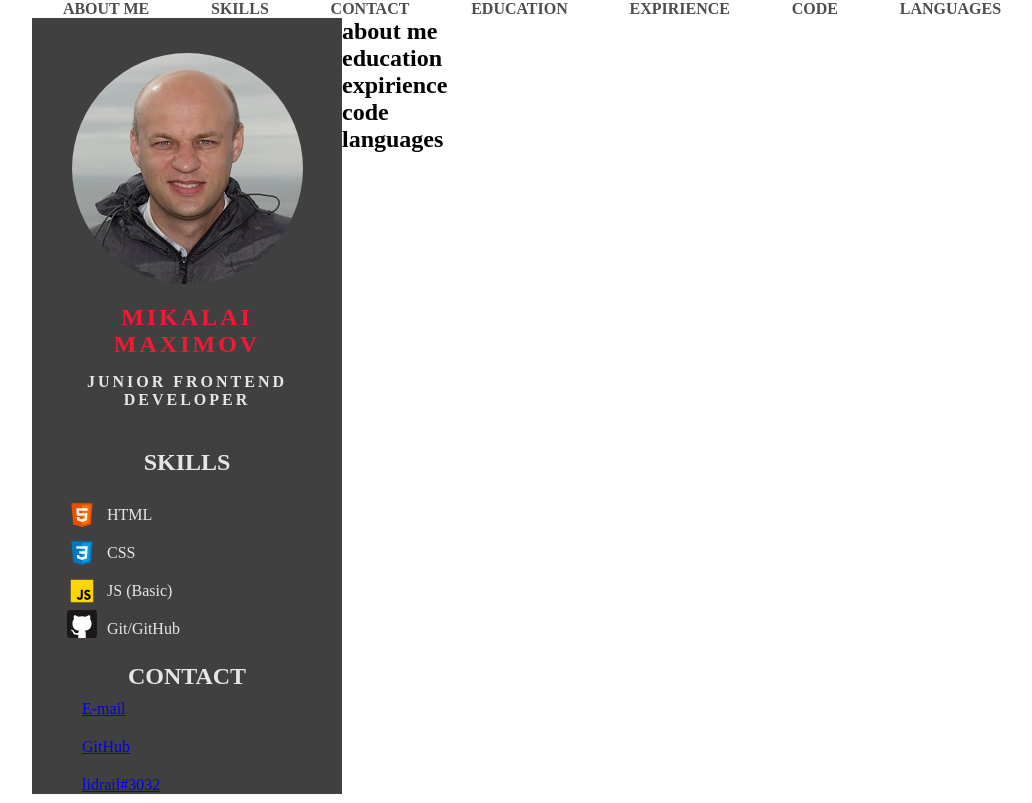
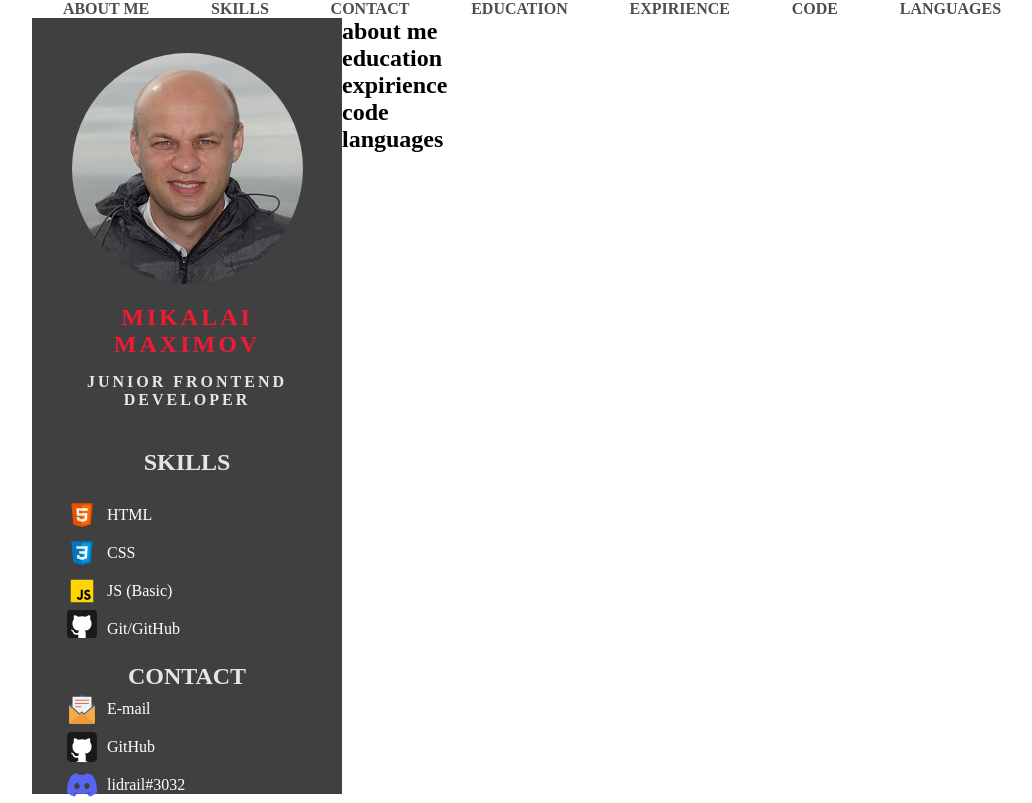
Before and after one commit to lidrail35/rsschool-cv, a plain HTML site: page index.html in a window 1280 px wide. Shown: the whole page, without its empty margins (108-1140 px from the left). Drawn offline with Linux system fonts and the light colour scheme.

Commit message:
feat add icon for contact section

```diff
--- a/index.html
+++ b/index.html
@@ -42,13 +42,13 @@
          <h2 class="contact-header">contact</h2>
          <ul class="contact_list">
           <li class="contact_item">
-            <a href="mailto:lidrail35@mail.ru" class="contact_link" target="_blank">E-mail</a>
+            <a href="mailto:lidrail35@mail.ru" class="contact_link mail_icon" target="_blank">E-mail</a>
           </li>
           <li class="contact_item">
-            <a href="https://github.com/lidrail35/" class="contact_link" target="_blank">GitHub</a>
+            <a href="https://github.com/lidrail35/" class="contact_link git_icon" target="_blank">GitHub</a>
           </li>
           <li class="contact_item">
-            <a href="https://discord.com" class="contact_link" target="_blank">lidrail#3032</a>
+            <a href="https://discord.com" class="contact_link discord_icon" target="_blank">lidrail#3032</a>
           </li>
          </ul>
 
--- a/style.css
+++ b/style.css
@@ -112,9 +112,9 @@ html {
 }
 
 .skills_item,
-.contact_item {
+.contact_link:link {
   padding: 10px 40px;
- /* color: #FFFFFF;*/
+  color: #FFFFFF;
   text-decoration: none;
   background-size: auto 30px;
   background-repeat: no-repeat;
@@ -142,6 +142,12 @@ html {
   background-image: url(./assets/img/icon-github.svg);
 }
 
+.mail_icon {
+  background-image: url(./assets/img/icon-mail.svg);
+}
 
+.discord_icon {
+  background-image: url(./assets/img/icon-discord.svg);
+}
 
 /****************** MAIN - RIGHT ******************/
```
Also changed, not shown: assets/img/icon-discord.svg (added), assets/img/icon-mail.svg (added).
